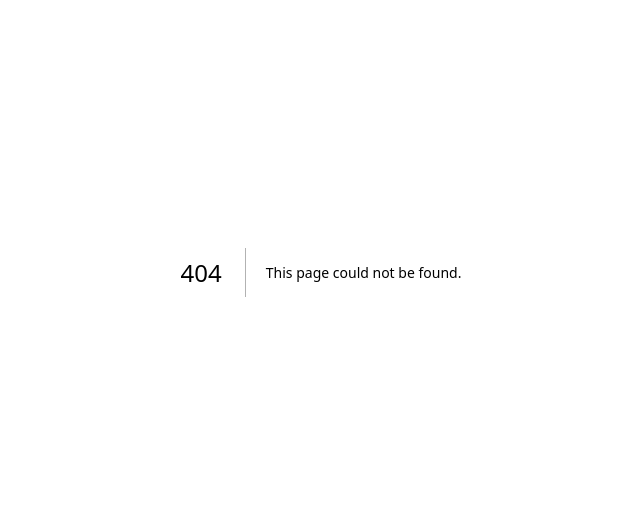
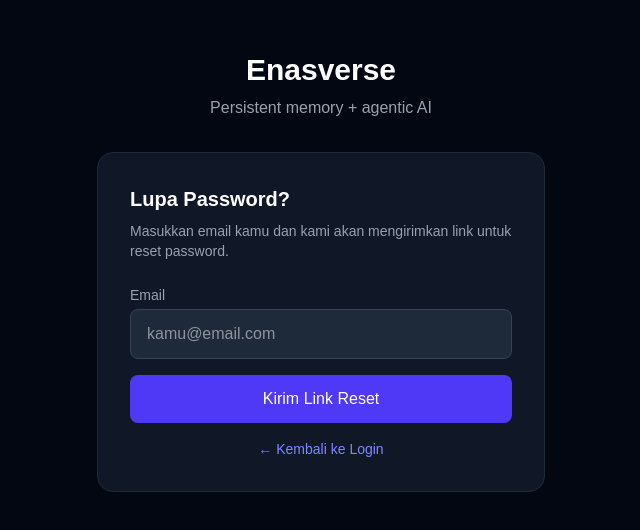
Before and after one commit to bangdul-rohman/enasverse_x_claude, a Next.js app in the folder frontend/: page /forgot-password in a window 1280 px wide. Before the commit this address had no page. Shown: the part 128-658 px from the top of the page, without its empty margins (319-959 px from the left). Built offline with nearby package versions, Linux system fonts and the light colour scheme; no server answers.

Commit message:
Create page.tsx

```diff
--- /dev/null
+++ b/frontend/app/forgot-password/page.tsx
@@ -0,0 +1,75 @@
+'use client'
+import { useState } from 'react'
+import api from '@/lib/api'
+
+export default function ForgotPasswordPage() {
+  const [email, setEmail] = useState('')
+  const [loading, setLoading] = useState(false)
+  const [sent, setSent] = useState(false)
+  const [error, setError] = useState('')
+
+  const handleSubmit = async (e: React.FormEvent) => {
+    e.preventDefault()
+    setLoading(true)
+    setError('')
+    try {
+      await api.post('/auth/forgot-password', { email })
+      setSent(true)
+    } catch {
+      setError('Terjadi kesalahan. Coba lagi.')
+    } finally {
+      setLoading(false)
+    }
+  }
+
+  return (
+    <div className="min-h-screen bg-gray-950 flex items-center justify-center p-4">
+      <div className="w-full max-w-md">
+        <div className="text-center mb-8">
+          <h1 className="text-3xl font-bold text-white">Enasverse</h1>
+          <p className="text-gray-400 mt-2">Persistent memory + agentic AI</p>
+        </div>
+        <div className="bg-gray-900 rounded-2xl p-8 border border-gray-800">
+          {sent ? (
+            <div className="text-center space-y-4">
+              <div className="text-5xl">📧</div>
+              <h2 className="text-xl font-semibold text-white">Cek Email Kamu</h2>
+              <p className="text-gray-400 text-sm">
+                Jika email <strong className="text-white">{email}</strong> terdaftar, kami telah mengirimkan link reset password.
+                Link berlaku selama <strong className="text-white">15 menit</strong>.
+              </p>
+              <p className="text-gray-500 text-xs">Tidak menerima email? Cek folder spam atau</p>
+              <button onClick={() => setSent(false)} className="text-indigo-400 hover:text-indigo-300 text-sm underline">
+                coba kirim ulang
+              </button>
+              <div className="pt-2">
+                <a href="/login" className="text-gray-500 hover:text-gray-400 text-sm">← Kembali ke Login</a>
+              </div>
+            </div>
+          ) : (
+            <>
+              <h2 className="text-xl font-semibold text-white mb-2">Lupa Password?</h2>
+              <p className="text-gray-400 text-sm mb-6">Masukkan email kamu dan kami akan mengirimkan link untuk reset password.</p>
+              {error && <div className="bg-red-500/10 border border-red-500/30 text-red-400 rounded-lg p-3 text-sm mb-4">{error}</div>}
+              <form onSubmit={handleSubmit} className="space-y-4">
+                <div>
+                  <label className="text-gray-400 text-sm mb-1 block">Email</label>
+                  <input type="email" value={email} onChange={e => setEmail(e.target.value)}
+                    className="w-full bg-gray-800 border border-gray-700 rounded-lg px-4 py-3 text-white focus:outline-none focus:border-indigo-500"
+                    placeholder="kamu@email.com" required />
+                </div>
+                <button type="submit" disabled={loading}
+                  className="w-full bg-indigo-600 hover:bg-indigo-700 disabled:opacity-50 text-white font-medium py-3 rounded-lg transition">
+                  {loading ? 'Mengirim...' : 'Kirim Link Reset'}
+                </button>
+              </form>
+              <p className="text-center text-gray-500 text-sm mt-4">
+                <a href="/login" className="text-indigo-400 hover:text-indigo-300">← Kembali ke Login</a>
+              </p>
+            </>
+          )}
+        </div>
+      </div>
+    </div>
+  )
+}
```
